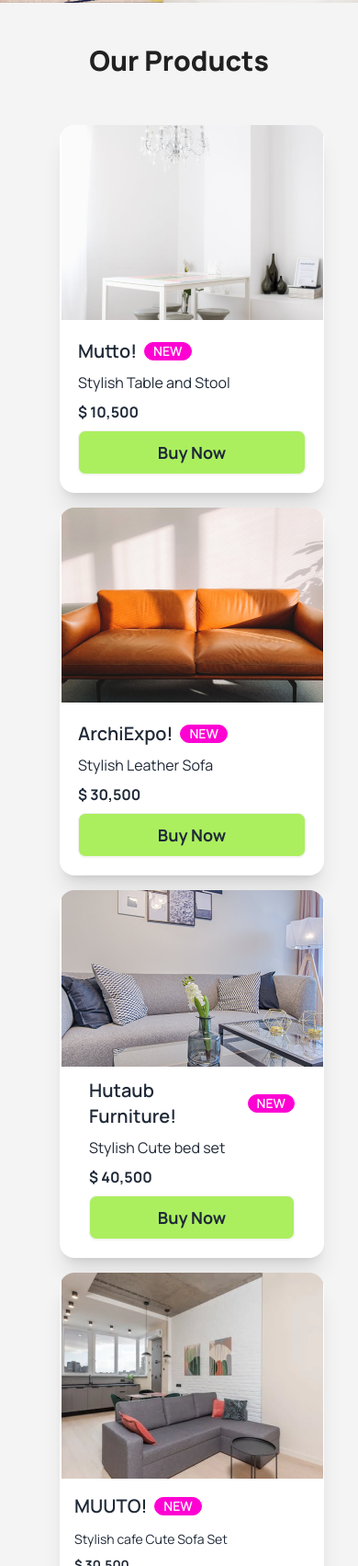
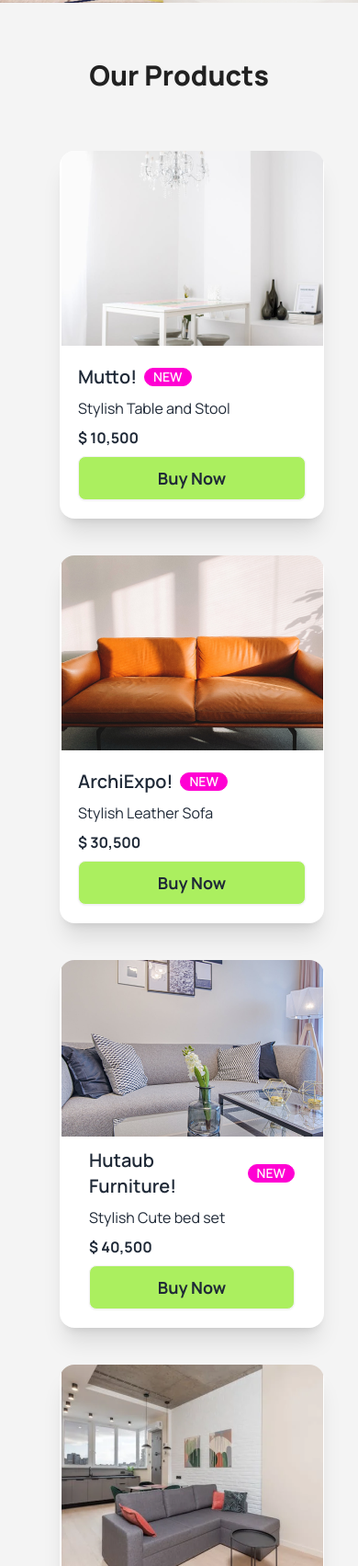
Before and after one commit to Limon2452/Assignment-3, a plain HTML site: page index.html in a window 390 px wide. Shown: the part 6161-7864 px from the top of the page at 92% size. Drawn offline with nearby package versions, Linux system fonts and the light colour scheme.

Commit message:
added responsive product section

```diff
--- a/index.html
+++ b/index.html
@@ -44,7 +44,9 @@
       background-position: center;
       background-size: cover;
     }
-    #collection_bg {  background-image: url(assets/collection\ bg.png);
+
+    #collection_bg {
+      background-image: url(assets/collection\ bg.png);
       background-position: center;
       background-size: cover;
 
@@ -96,7 +98,8 @@
       <div class="text-center space-y-8">
         <img class=" mx-auto" src="assets/banner.png" alt="">
         <h1 class="text-3xl lg:text-6xl font-black text-[#212121] leading-snug">A barn house of this design has a
-          <br>striking appearance</h1>
+          <br>striking appearance
+        </h1>
         <p class="text-gray-600 leading-snug font-medium lg:w-[70%] mx-auto">The barn house captivates with its blend of
           rustic charm and modern sophistication, featuring weathered wood, sleek metal accents, and large windows that
           flood the space with natural light.</p>
@@ -232,7 +235,8 @@
       </div>
       <h1 class="text-3xl text-center  text-[#212121] font-extrabold leading-normal lg:text-5xl">Our Latest Portfolio
       </h1>
-      <p class="leading-normal font-medium text-[#494949] text-center lg:w-[50%] lg:mx-auto">The barn house captivates with its blend of rustic charm and modern sophistication, featuring weathered wood, sleek metal accents.</p>
+      <p class="leading-normal font-medium text-[#494949] text-center lg:w-[50%] lg:mx-auto">The barn house captivates
+        with its blend of rustic charm and modern sophistication, featuring weathered wood, sleek metal accents.</p>
 
       <!-- card container -->
       <div class="grid grid-cols-1 gap-6 lg:grid-cols-12 lg:grid-rows-2">
@@ -273,7 +277,8 @@
         </div>
 
         <!-- card 3 -->
-        <div class="order- border-2 border-gray-200 p-6 rounded-2xl lg:col-span-3 items-center flex order-5 lg:order-none">
+        <div
+          class="order- border-2 border-gray-200 p-6 rounded-2xl lg:col-span-3 items-center flex order-5 lg:order-none">
           <img class="w-full" src="assets/img3.png" alt="">
         </div>
 
@@ -314,14 +319,17 @@
     <section id="collection_bg">
 
       <div class="w-11/12 lg:w-11/12 mx-auto space-y-8 py-10 lg:py-20 lg:relative h-[500px]">
-        <div class=" ml-20 card bg-slate-300 text-primary-content lg:w-96 lg:ml-[580px] lg:mt-5 text-black w-[300px] h-[350px]">
+        <div
+          class=" ml-20 card bg-slate-300 text-primary-content lg:w-96 lg:ml-[580px] lg:mt-5 text-black w-[300px] h-[350px]">
           <div class="card-body">
             <p class="text-gray-600 font-bold">New Arrival</p>
             <h2 class="card-title text-2xl lg:text-4xl font-black">Discover Our <br>New Collection</h2>
             <p class="text-gray-600"> we deliver you premium quality and stylish design Products.</p>
-            <p class="text-gray-600">Our products are made of strong materials imported from China which ensure 100% durability</p>
+            <p class="text-gray-600">Our products are made of strong materials imported from China which ensure 100%
+              durability</p>
             <div class="card-actions justify-start">
-              <button class="btn bg-[#acef5f79] font-bold text-lg">Down <i class="fa-solid fa-arrow-right bg-btn_color rotate-90 p-2  rounded-full ">
+              <button class="btn bg-[#acef5f79] font-bold text-lg">Down <i
+                  class="fa-solid fa-arrow-right bg-btn_color rotate-90 p-2  rounded-full ">
                 </i></button>
             </div>
           </div>
@@ -332,14 +340,19 @@
 
     <!-- Our Product section -->
     <section class=" bg-[#F4F4F4]">
-      <div class="w-8/12 lg:w-10/12 space-x- mx-auto space-y-8 py-10 lg:py-10">
-        <div>
+
+      <!-- Production section Title -->
+      <div class="pt-14">
         <h1 class="text-3xl text-center  text-[#212121] font-black leading-normal lg:text-5xl">Our Products</h1>
       </div>
 
-      <div class="grid grid-cols-1 lg:grid-cols-3 space-y-4">
+      <div class=" flex w-8/12 lg:w-10/12- mx-auto  space-y-8 py-10 lg:py-10 ">
+        <!-- Card container -->
+        <div class="mx-auto">
+          <div class="grid grid-cols-1 gap-5 space-y-5 mx-auto lg:grid-cols-3">
+
             <!-- Card 1 -->
-          <div class=" card bg-base-100 w-72 shadow-xl h-[400px] mt-4">
+            <div class=" mx-auto card bg-base-100 w-72 shadow-xl h-[400px] mt-5">
               <figure>
                 <img src="assets/image  ct.png" alt="">
               </figure>
@@ -355,7 +368,7 @@
             </div>
 
             <!-- card 2 -->
-        <div class=" card bg-base-100 w-72 shadow-xl h-[400px]">
+            <div class="mx-auto card bg-base-100 w-72 shadow-xl h-[400px]">
               <figure>
                 <img src="assets/image 8.png" alt="">
               </figure>
@@ -371,7 +384,7 @@
             </div>
 
             <!-- card 3 -->
-        <div class=" card bg-base-100 w-72 h-[400px] shadow-xl">
+            <div class="mx-auto card bg-base-100 w-72 h-[400px] shadow-xl">
               <figure>
                 <img src="assets/image 7.png" alt="">
               </figure>
@@ -386,9 +399,8 @@
               </div>
             </div>
 
-
             <!-- Card 4 -->
-          <div class="card-compact card bg-base-100 w-72  shadow-xl h-[400px]">
+            <div class="card-compact card bg-base-100 w-72  shadow-xl h-[400px] mt-5">
               <figure>
                 <img src="assets/image 6.png" alt="">
               </figure>
@@ -429,15 +441,16 @@
                   ArchiExpo!
                   <div class="badge badge-secondary">NEW</div>
                 </h2>
-            <p>Stylish  Cotton  Sofa  Set</p>
+                <p>Stylish Cotton Sofa Set</p>
                 <span class="font-bold">$ 60,500</span>
                 <span class="btn bg-[#ABEF5F] font-bold text-lg">Buy Now</span>
               </div>
             </div>
           </div>
-      <button
-            class="lg:px-6 py-3 px-14 text-xl font-extrabold bg-[#ABEF5F80] rounded-lg border-2 border-btn_color bg-transparent mx-auto flex">Show More <i class="fa-solid fa-arrow-right bg-btn_color text-black -rotate-45 p-2 ml-2 rounded-full"></i>
-      </button>
+          <div class="mt-9 flex mx-auto">
+            <span class="lg:px-6 py-3 px-10 text-xl font-extrabold bg-[#ABEF5F80] rounded-xl border-2 border-btn_color mx-auto">Show More <i class="fa-solid fa-arrow-right bg-btn_color text-black -rotate-45 p-2  rounded-full"></i></span>
+          </div>
+        </div>
 
       </div>
 
@@ -491,11 +504,13 @@
 
       <!-- footer title -->
       <div class="text-xl items-center text-center  mx-auto">
-          <h2 class="text-3xl text-white font-extrabold "><i class="fa-solid fa-arrow-right bg-btn_color -rotate-45 p-2 rounded-full text-black mr-3">
+        <h2 class="text-3xl text-white font-extrabold "><i
+            class="fa-solid fa-arrow-right bg-btn_color -rotate-45 p-2 rounded-full text-black mr-3">
           </i>Rinterio</h2>
       </div>
     </div>
-      <p class="leading-normal text-[#737373] font-semibold text-center lg:w-[50%] mx-auto mt-8">The barn house captivates with its blend of rustic charm and modern sophistication, featuring weathered wood, sleek metal accents.</p>
+    <p class="leading-normal text-[#737373] font-semibold text-center lg:w-[50%] mx-auto mt-8">The barn house captivates
+      with its blend of rustic charm and modern sophistication, featuring weathered wood, sleek metal accents.</p>
 
     <ul class="text-white text-center mt-7 mb-8 lg:space-x-28 lg:mt-14 lg:mb-16">
       <li class="mb-5 lg:mb-0 lg:inline-block">Home</li>
@@ -507,7 +522,8 @@
 
     <!-- bookconsult btn -->
     <button class="mx-auto text-center flex">
-        <a class="px-24 lg:px-6 py-3 text-xl font-extrabold bg-btn_bg rounded-full">BookConsult <i class="fa-solid fa-arrow-right bg-black text-white -rotate-45 p-2  rounded-full"></i>
+      <a class="px-24 lg:px-6 py-3 text-xl font-extrabold bg-btn_bg rounded-full">BookConsult <i
+          class="fa-solid fa-arrow-right bg-black text-white -rotate-45 p-2  rounded-full"></i>
       </a>
     </button>
   </footer>
```
Lines whose indentation alone changed are shown as unchanged.
